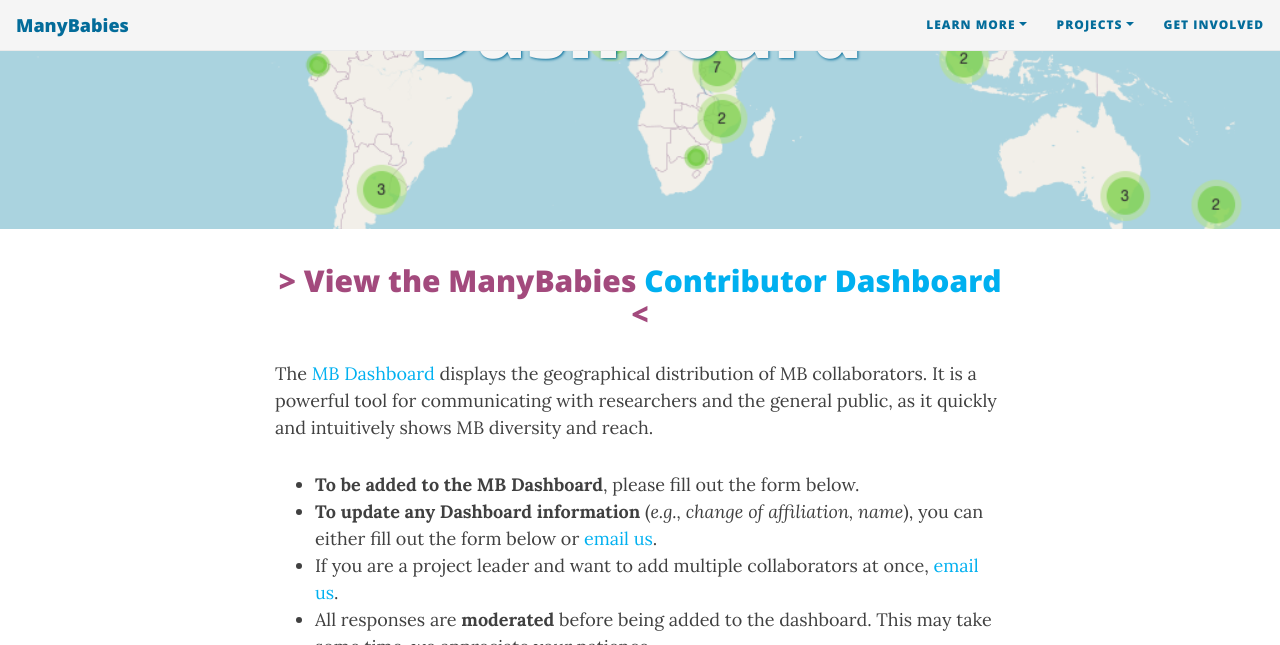
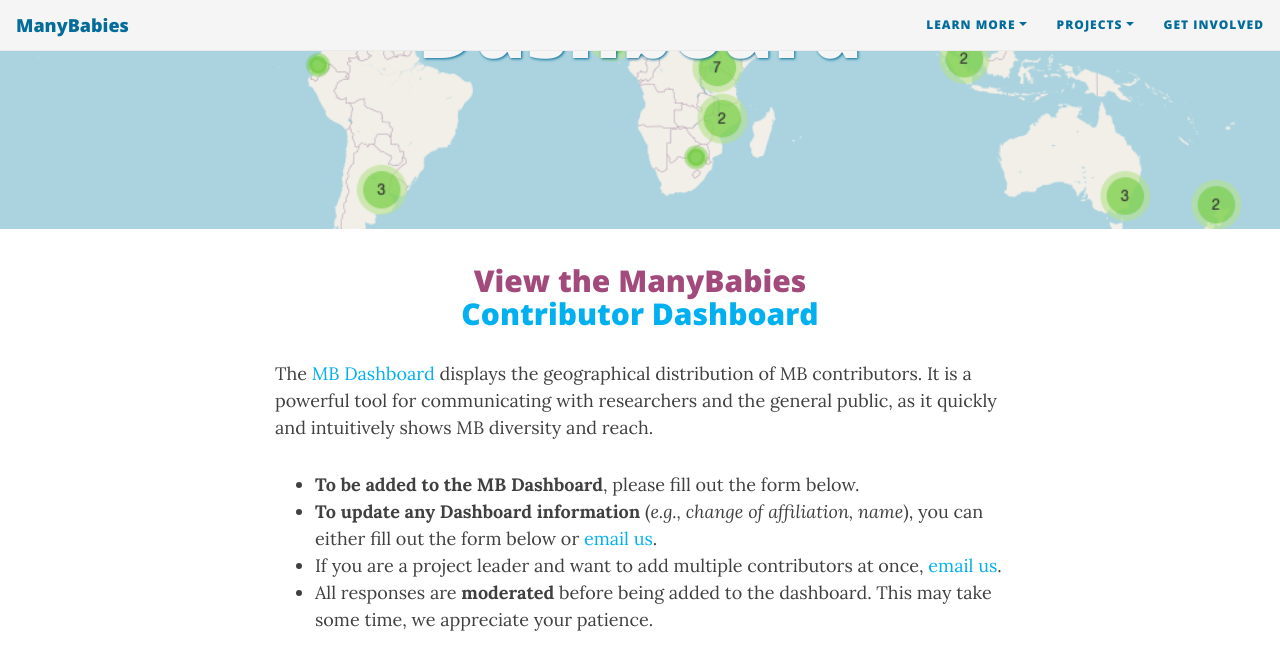
Before and after one commit to manybabies/manybabies.github.io, a Jekyll site: the page built from map.md, in a window 1280 px wide and 900 px high, scrolled down 346 px, cut to the strip 0-645 px from the top of the window. Built offline with Jekyll 4.4.1, drawn with Linux system fonts in a browser that asks for light colours; nearby versions of some CDN libraries; some web fonts are replaced.

Commit message:
Update map.md

```diff
--- a/map.md
+++ b/map.md
@@ -5,19 +5,20 @@
 ---
 
 <section>
-<h2 align="center"> > View the ManyBabies <a href="https://manybabies.shinyapps.io/shiny_mb_map/" target="blank">Contributor Dashboard</a> < </h2>
+<h2 align="center">View the ManyBabies<br>
+  <a href="https://manybabies.shinyapps.io/shiny_mb_map/" target="blank">Contributor Dashboard</a></h2>
 </section>
 
-The [MB Dashboard](https://manybabies.shinyapps.io/shiny_mb_map/) displays the geographical distribution of MB collaborators. It is a powerful tool for communicating with researchers and the general public, as it quickly and intuitively shows MB diversity and reach.
+The [MB Dashboard](https://manybabies.shinyapps.io/shiny_mb_map/) displays the geographical distribution of MB contributors. It is a powerful tool for communicating with researchers and the general public, as it quickly and intuitively shows MB diversity and reach.
 
 
 * **To be added to the MB Dashboard**, please fill out the form below.
 * **To update any Dashboard information** (*e.g., change of affiliation, name*), you can either fill out the form below or [email us](mailto:manybabiesconsortium@gmail.com).
-* If you are a project leader and want to add multiple collaborators at once, [email us](mailto:manybabiesconsortium@gmail.com).
+* If you are a project leader and want to add multiple contributors at once, [email us](mailto:manybabiesconsortium@gmail.com).
 * All responses are **moderated** before being added to the dashboard. This may take some time, we appreciate your patience.
 
 <video muted autoplay="autoplay" loop="loop" width="768" height="512">
-  <a href="https://manybabies.shinyapps.io/shiny_mb_map/" target="blank"><source src="/assets/img/dashboard_overview.mp4" type="video/mp4"></a>
+  <source src="/assets/img/dashboard_overview.mp4" type="video/mp4">
 </video>
 
 ***
```
